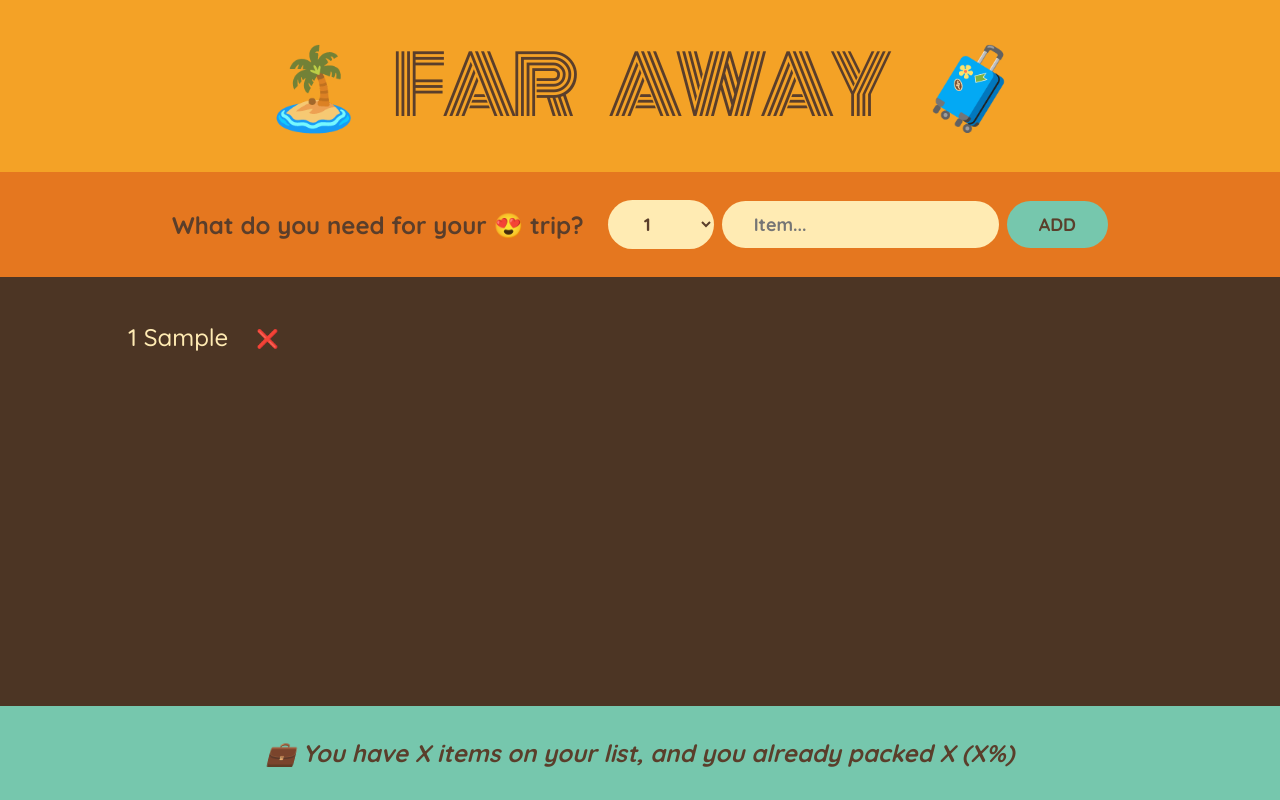
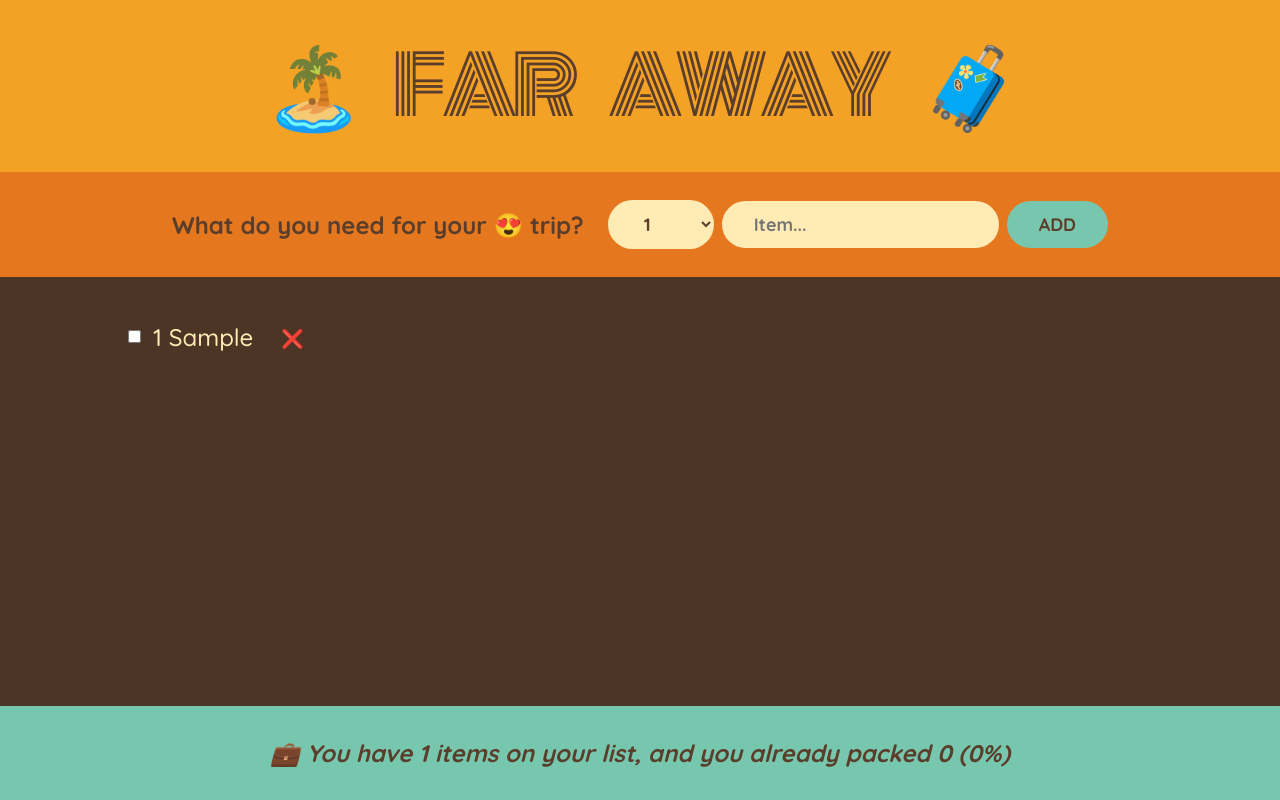
Before and after one commit to yukijina/travel-list-react, a React (Create React App) app: page / in a window 1280 px wide. Both pictures are taken after typing "Sample" into the empty fields and a click on the button "ADD". Built offline with nearby package versions, Linux system fonts and the light colour scheme.

Commit message:
added function to toggle items for the packed items

```diff
--- a/src/components/App.js
+++ b/src/components/App.js
@@ -38,12 +38,25 @@ function App() {
     setItems((items) => items.filter((item) => item.id !== id));
   }
 
+  function handleToggleItem(id) {
+    console.log(id);
+    setItems((items) =>
+      items.map((item) =>
+        item.id === id ? { ...item, packed: !item.packed } : item
+      )
+    );
+  }
+
   return (
     <div className='app'>
       <Logo />
       <Form onAddItems={handleAddItems} />
-      <PackingList items={items} onDeleteItem={handleDeleteItem} />
-      <Stats />
+      <PackingList
+        items={items}
+        onDeleteItem={handleDeleteItem}
+        onToggleItem={handleToggleItem}
+      />
+      <Stats items={items} />
     </div>
   );
 }
--- a/src/components/Item.js
+++ b/src/components/Item.js
@@ -1,12 +1,23 @@
 import React from 'react';
 import '../index.css';
 
-export default function Item({ item, onDeleteItem }) {
+export default function Item({ item, onDeleteItem, onToggleItem }) {
   return (
     <li>
-      <span style={item.packed ? { textDecoration: 'line-through' } : {}}>
+      <input
+        type='checkbox'
+        name={item.description}
+        id={item.description}
+        value={item.packed}
+        onChange={() => onToggleItem(item.id)}
+        key={item.id}
+      />
+      <label
+        htmlFor={item.description}
+        style={item.packed ? { textDecoration: 'line-through' } : {}}
+      >
         {item.quantity} {item.description}
-      </span>
+      </label>
       <button onClick={() => onDeleteItem(item.id)}>❌</button>
     </li>
   );
--- a/src/components/PackingList.js
+++ b/src/components/PackingList.js
@@ -2,12 +2,17 @@ import React from 'react';
 import '../index.css';
 import Item from './Item';
 
-export default function PackingList({ items, onDeleteItem }) {
+export default function PackingList({ items, onDeleteItem, onToggleItem }) {
   return (
     <div className='list'>
       <ul>
         {items.map((item) => (
-          <Item item={item} key={item.id} onDeleteItem={onDeleteItem} />
+          <Item
+            item={item}
+            key={item.id}
+            onDeleteItem={onDeleteItem}
+            onToggleItem={onToggleItem}
+          />
         ))}
       </ul>
     </div>
--- a/src/components/Stats.js
+++ b/src/components/Stats.js
@@ -1,10 +1,27 @@
 import React from 'react';
 import '../index.css';
 
-export default function Stats() {
+export default function Stats({ items }) {
+  const numItems = items.length;
+  const numPacked = items.filter((item) => item.packed).length;
+  console.log(numItems, numPacked);
+  const percentage = Math.round((numPacked / numItems) * 100);
+
+  if (!items.length) {
+    return (
+      <footer className='stats'>
+        <em>Start adding some items to your packing list 🚀</em>
+      </footer>
+    );
+  }
+
   return (
     <footer className='stats'>
-      <em>💼 You have X items on your list, and you already packed X (X%)</em>
+      <em>
+        {percentage === 100
+          ? `You got everything. Ready to go ✈️`
+          : `💼 You have ${numItems} items on your list, and you already packed ${numPacked} (${percentage}%)`}
+      </em>
     </footer>
   );
 }
```
